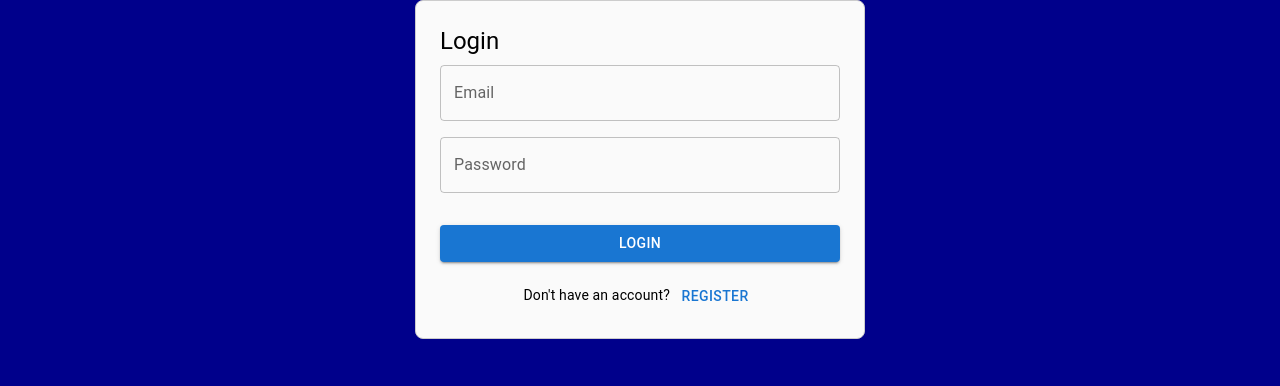
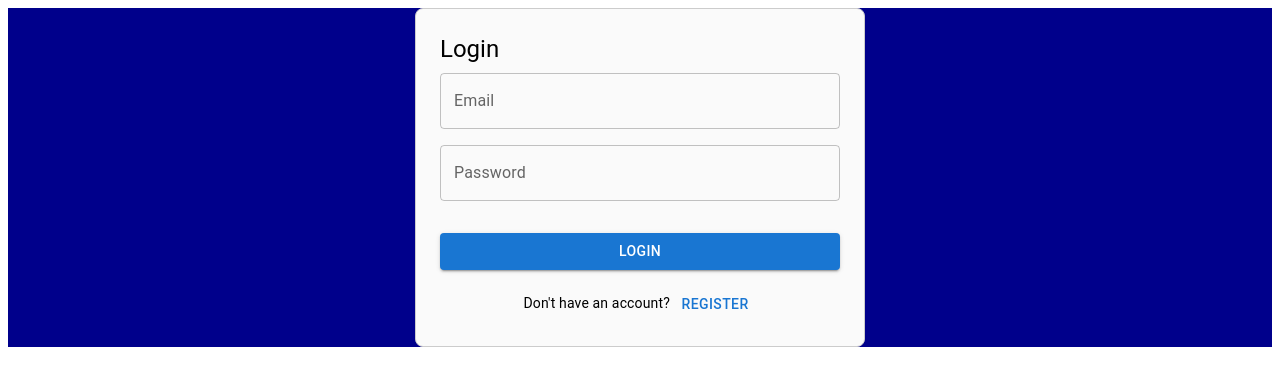
Before and after one commit to Internet-Technologies-bmb/AI-TextBook-Query-System, a React app in the folder frontend/: page / in a window 1280 px wide. Shown: the top 386 px of the page. Built offline with nearby package versions, Linux system fonts and the light colour scheme; the HTML template or start-up script is replaced by a standard one.

Commit message:
Update AuthPage.css

```diff
--- a/frontend/src/components/AuthPage.css
+++ b/frontend/src/components/AuthPage.css
@@ -1,4 +1,4 @@
-body {
+.center {
   background-color: #00008b; /* Dark blue */
   margin: 0;
   font-family: Arial, sans-serif;
```
